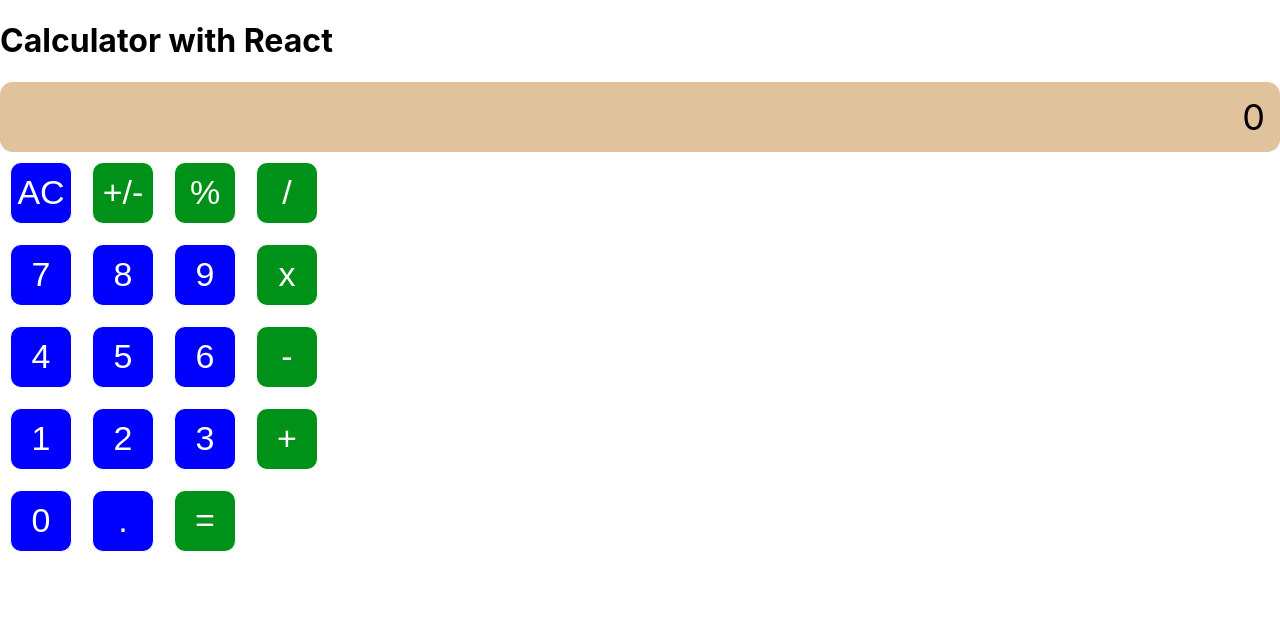
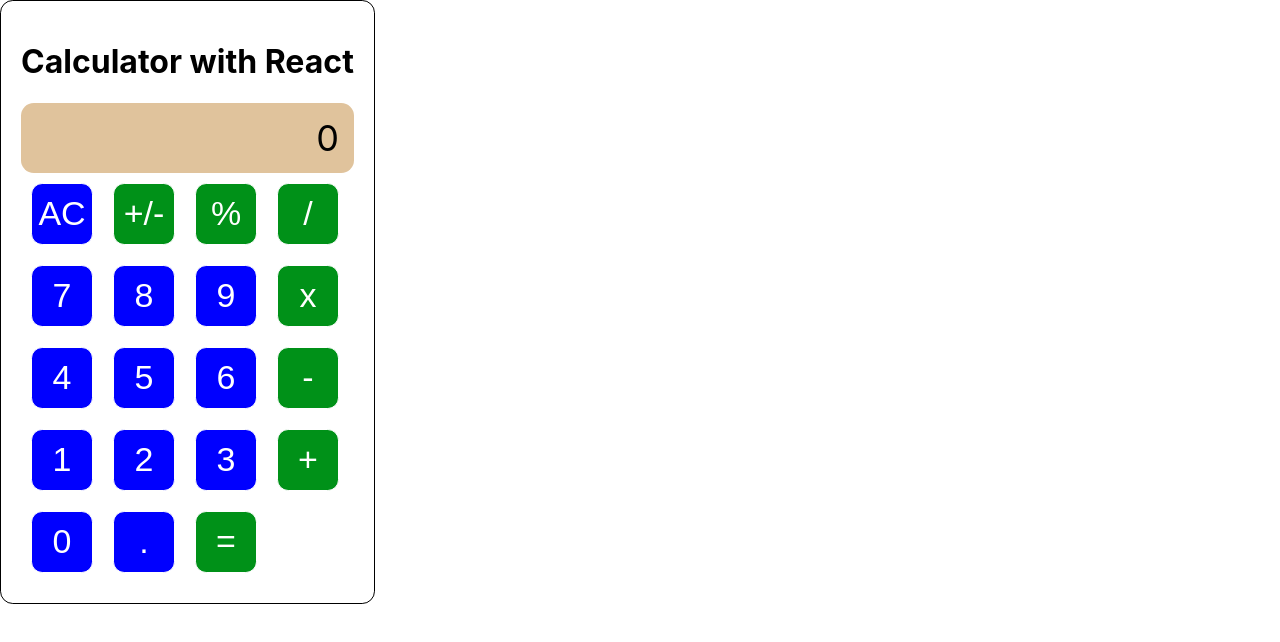
Before and after one commit to billodiallo/Calculator, a React (Create React App) app: page / in a window 1280 px wide. Shown: the top 642 px of the page. Built offline with nearby package versions, Linux system fonts and the light colour scheme.

Commit message:
resize the calculator width

```diff
--- a/src/components/App.css
+++ b/src/components/App.css
@@ -57,3 +57,11 @@
   font-size: 36px;
   border-radius: 0.8rem;
 }
+
+.calculator {
+  width: max-content;
+  border: 1px solid;
+  border-radius: 0.8rem;
+  padding: 20px;
+  background-color: #fff;
+}
```
